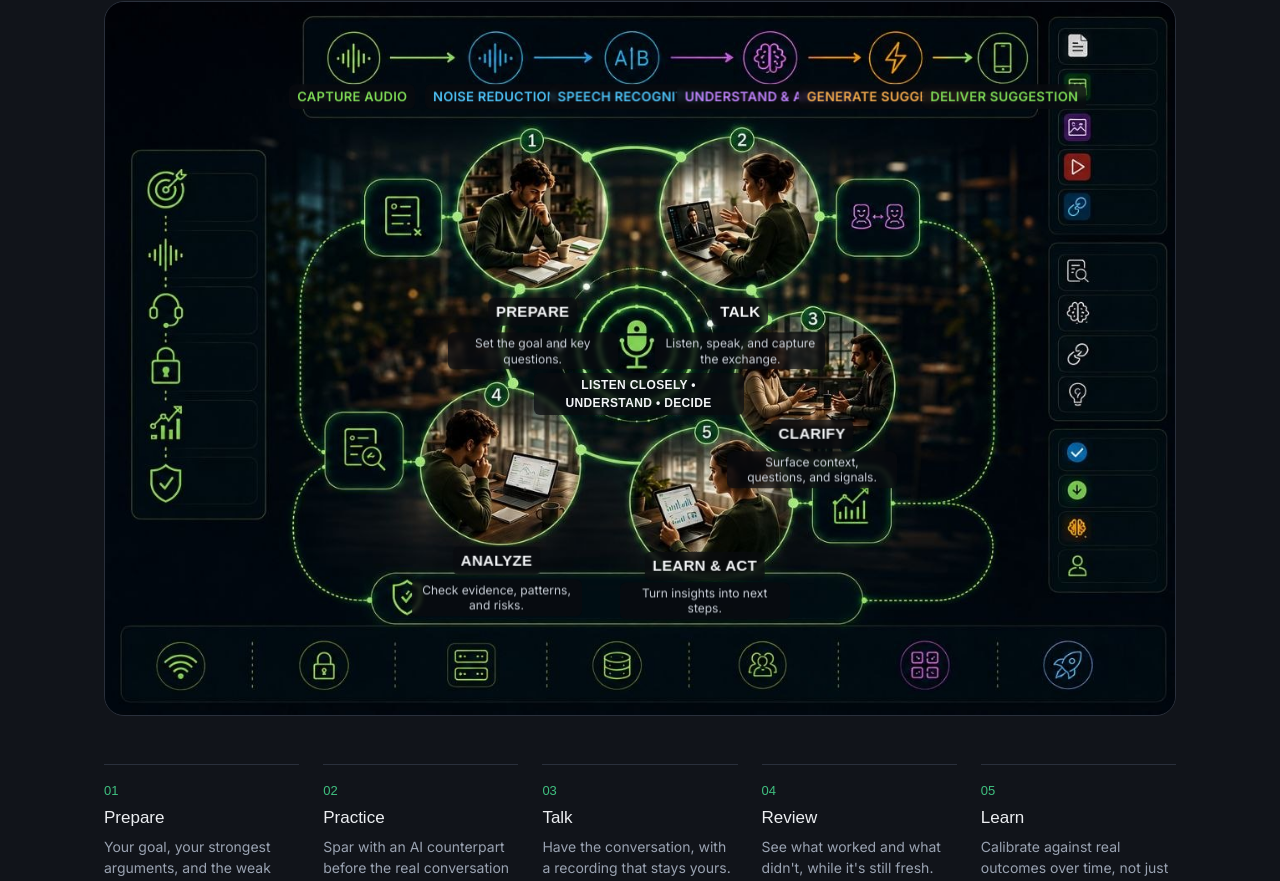
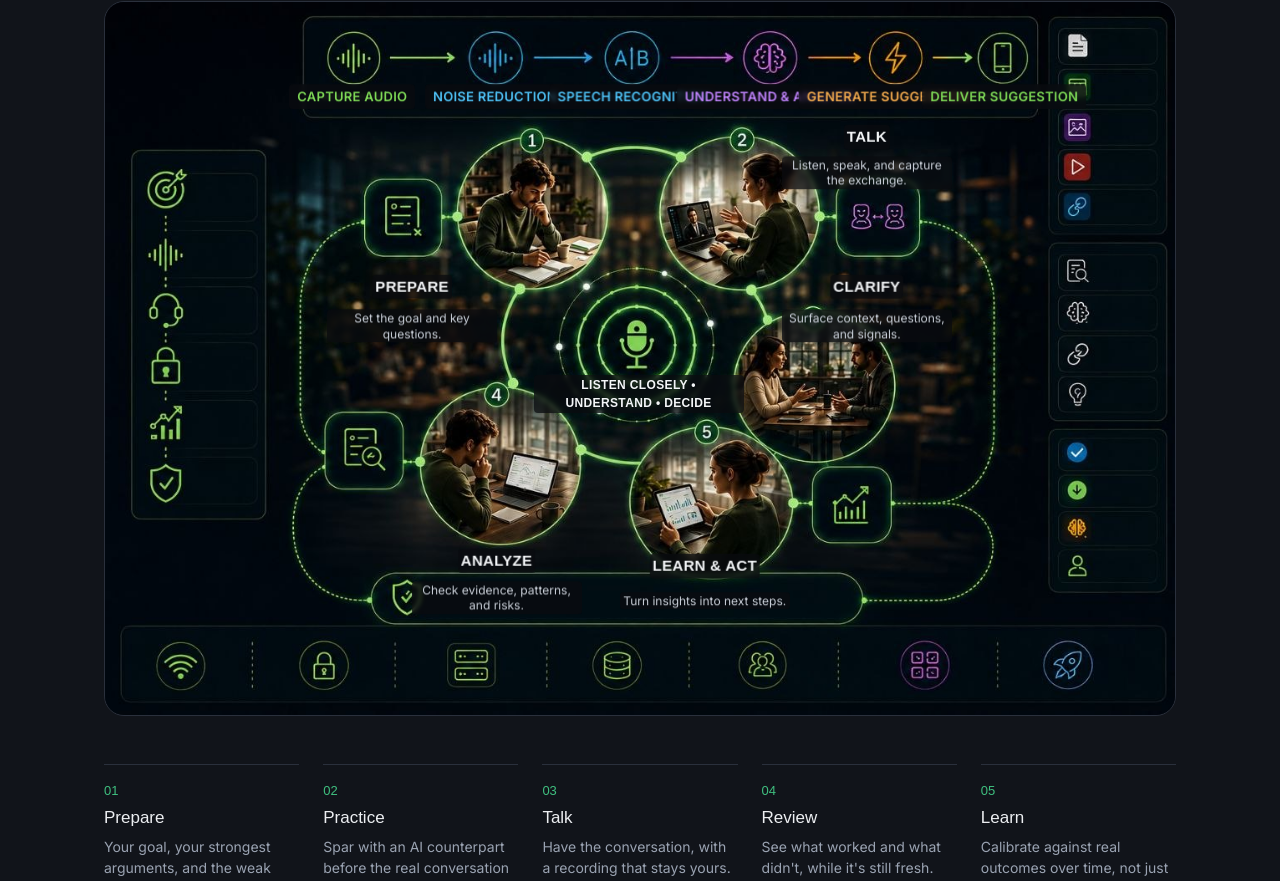
Before and after one commit to tarasenkoandriii/devils-advokate, a Next.js app in the folder apps/landing/: page /en in a window 1280 px wide. Shown: the part 1877-2758 px from the top of the page. Built offline with nearby package versions, Linux system fonts and the light colour scheme; no server answers; a web font is replaced by a local one.

Commit message:
landing: 5 steps.v3 +sync

```diff
--- a/apps/landing/src/app/globals.css
+++ b/apps/landing/src/app/globals.css
@@ -889,8 +889,8 @@ p {
    * фон между кругами) — найдено визуальным рендером (Playwright),
    * не предположением. */
   background: rgba(10, 12, 16, 0.72);
-  border-radius: 6px;
-  padding: 3px 8px;
+  border-radius: 4px;
+  padding: 1px 3px;
   backdrop-filter: blur(2px);
 }
 
--- a/apps/landing/src/components/CycleSteps.tsx
+++ b/apps/landing/src/components/CycleSteps.tsx
@@ -20,12 +20,26 @@ import { Dictionary } from '../lib/i18n/dictionary';
 // иллюстрации уже находятся круги-аватары 1/2 — наложение текста
 // поверх них выглядело бы плохо, не просто избыточно.
 const STAGE_POSITIONS = [
-  // 1 и 2 — измерено программно: нижний край кольца обеих аватарок
-  // ~40.2-40.3% высоты канваса, старое значение 37.7% ещё перекрывало
-  // фото; новое — с запасом ниже, буквально под аватаркой, не поверх неё.
-  { labelTop: 43.5, descTop: 49, left: 39.97 }, // 1: PREPARE
-  { labelTop: 43.5, descTop: 49, left: 59.38 }, // 2: TALK
-  { labelTop: 60.64, descTop: 65.63, left: 66.08 }, // 3: CLARIFY
+  // 1 — по прямому запросу перенесено с-под аватарки в свободное
+  // место слева, под центр прямоугольной пиктограммы-чеклиста (не
+  // перегружать плотный радиальный центр композиции, вокруг нее
+  // достаточно места). Центр пиктограммы измерен программно:
+  // горизонталь ~28.7% (усреднено по 5 строкам скана), вертикальные
+  // границы самой пиктограммы 24.74-35.64% — низ ~35.6%, текст
+  // поставлен с отступом ниже её нижнего края.
+  { labelTop: 40, descTop: 45.5, left: 28.7 }, // 1: PREPARE
+  // 2 — по прямому запросу перенесено с-под аватарки в свободное
+  // место справа, НАД центром сиреневой прямоугольной пиктограммы
+  // (не под ней, в отличие от пиктограммы 1 — та же логика "не
+  // перегружать плотный центр композиции"). Центр пиктограммы измерен
+  // программно: горизонталь ~71.2% (усреднено по 4 стабильным строкам
+  // скана), верхняя граница пиктограммы ~24.74%. Вертикаль подобрана
+  // с запасом от pipeline-строки НАД ней — её нижний край измерен
+  // через Playwright: 15.09%, не наугад.
+  { labelTop: 19, descTop: 24, left: 71.2 }, // 2: TALK
+  // 3 — по прямому запросу перенесено ПОД ТУ ЖЕ сиреневую пиктограмму
+  // (низ пиктограммы ~35.64%, тот же принцип отступа, что у 1).
+  { labelTop: 40, descTop: 45.5, left: 71.2 }, // 3: CLARIFY
   { labelTop: 78.42, descTop: 83.59, left: 36.59 }, // 4: ANALYZE
   { labelTop: 79.2, descTop: 83.98, left: 56.05 }, // 5: LEARN & ACT
 ];
```
